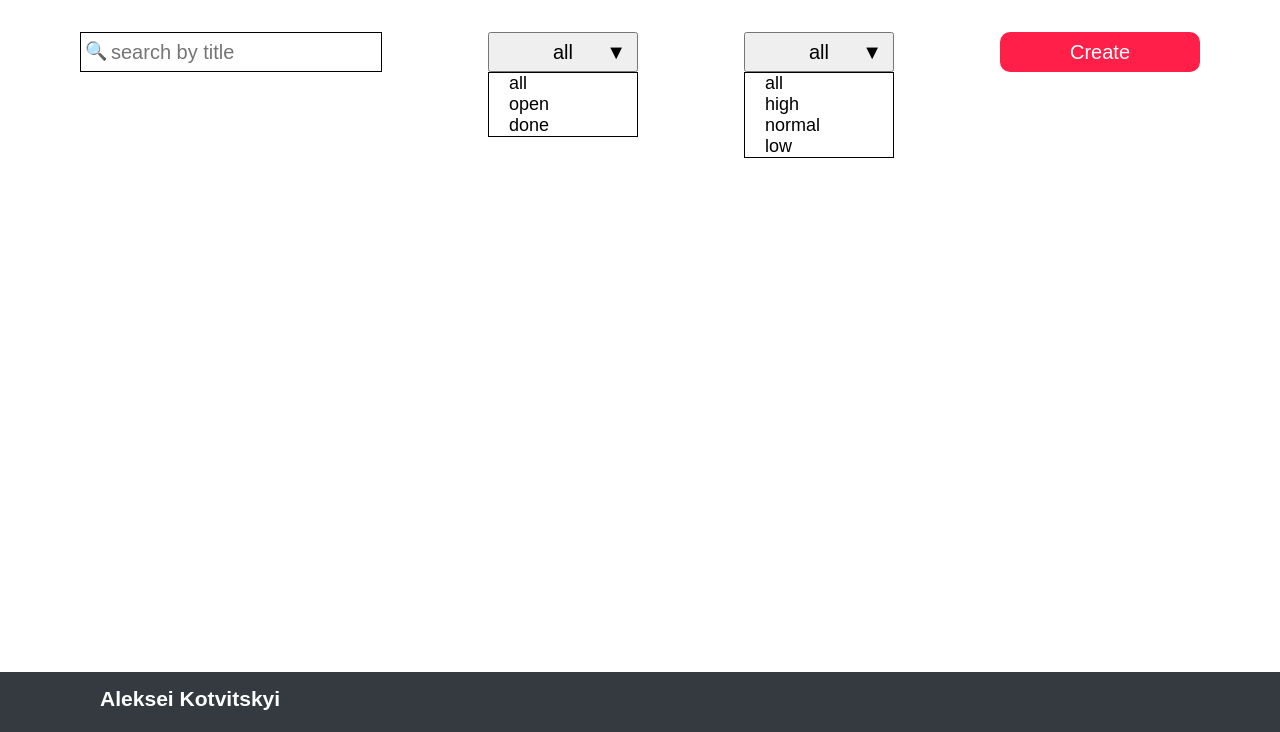
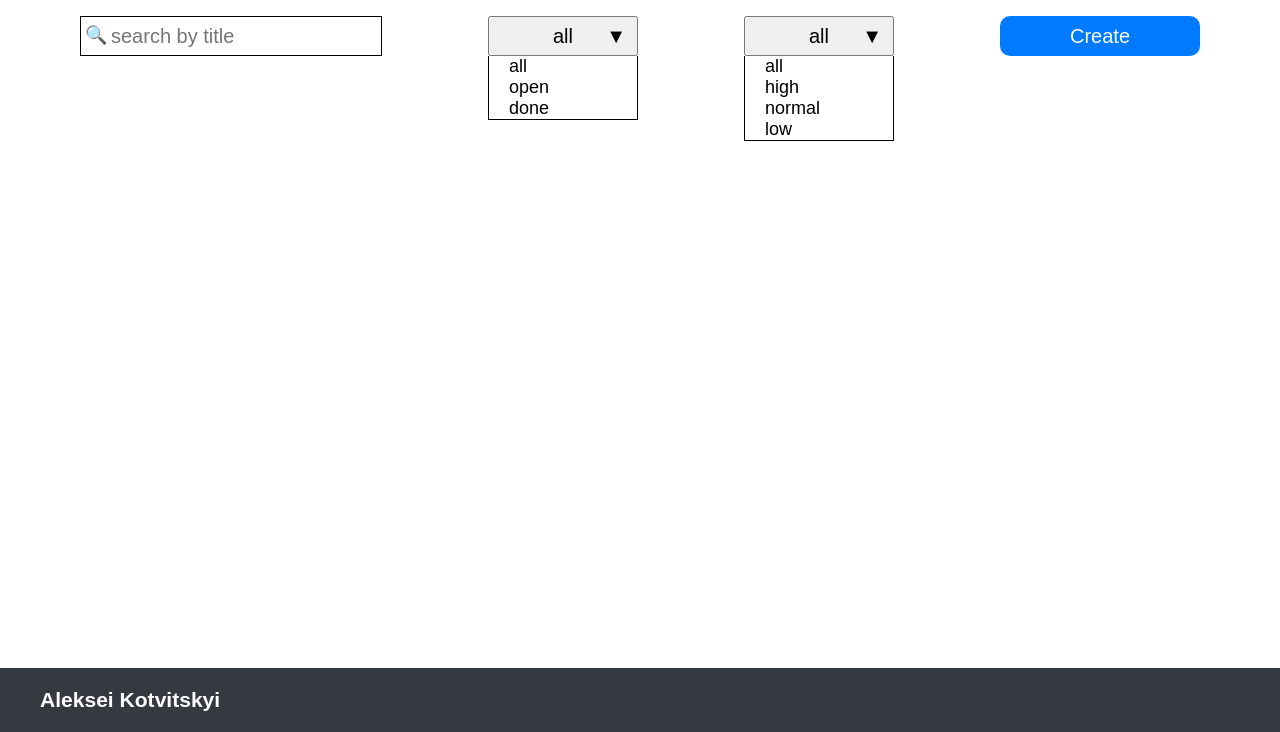
Before and after one commit to KotAleksei/js-band-test-task, a website built with webpack: page index.html in a window 1280 px wide. Shown: the part 68-800 px from the top of the page. Built offline with nearby package versions, Linux system fonts and the light colour scheme.

Commit message:
change styles for ToDo app

```diff
--- a/index.html
+++ b/index.html
@@ -8,10 +8,11 @@
 
 </head>
 <body>
-    <div class="backgroundTop"></div>
   <div id="todoApp">
+    <header>
       <h1 class="todoTitle">ToDo List</h1>
-
+    </header>
+    <main>
       <div class="headOfTodo">
         <label class="searchByTittle" >
             <input
@@ -20,6 +21,7 @@
               placeholder="search by title">
         </label>
 
+        <div class="dropdownList">
           <div class="markOfDoneList open">
             <button>all</button>
             <ul>
@@ -36,6 +38,7 @@
               <li>normal</li>
               <li>low</li>
             </ul>
+          </div>
         </div>
 
         <button class="btnGreateTodo">Сreate</button>
@@ -76,11 +79,11 @@
       </div>
 
       <ul class="todoList"></ul>
+    </main>
     <footer >
       <h3 class='footerTodoApp'>Aleksei Kotvitskyi</h3>
     </footer>
   </div>
-    <div class="backgroundBottom"></div>
 
     <script src="dist/main.js"></script>
 </body>
--- a/src/sorted.js
+++ b/src/sorted.js
@@ -14,17 +14,17 @@ const sortBy = {
 };
 
 function dropDown(elem) {
-  let TITLE_DROPDOWN = 'all';
+  let titleDropdownText = 'all';
   elem.addEventListener('click', (event) => {
-    TITLE_DROPDOWN = event.target.textContent;
-    elem.children[0].innerText = TITLE_DROPDOWN;
+    titleDropdownText = event.target.textContent;
+    elem.children[0].innerText = titleDropdownText;
 
     if(elem === markOfDoneList) {
-      sortBy.completed = TITLE_DROPDOWN;
+      sortBy.completed = titleDropdownText;
       sortedRender(sortBy);
     }
     if(elem === todosPriorityList) {
-      sortBy.priority = TITLE_DROPDOWN;
+      sortBy.priority = titleDropdownText;
       sortedRender(sortBy);
     }
     if(event.target.tagName === 'BUTTON'){
--- a/src/style.scss
+++ b/src/style.scss
@@ -1,7 +1,7 @@
 %dropdownEditTodoPseudo {
   position: absolute;
   content: '';
-  top: 25px;
+  top: 32px;
   border-bottom: 1px solid black;
   width: 18px;
   height: 10px;
@@ -14,22 +14,17 @@
   border: 1px solid gray;
   font-size: 17px;
   padding-left: 10px;
-}
-%background {
-  position: fixed;
-  width: 100vw;
-  height: 60px;
-  z-index: 2;
-  background-color: #343a40;
+  outline: none;
 }
 %titleAndFooter {
-  position: fixed;
-  z-index: 3;
-  padding-left: 60px;
-  padding-top: 10px;
-  margin-top: 0;
+  background-color: #343a40;
+  margin-bottom: 0;
   color: white;
+  padding-left: 40px;
+  height: 8vh;
+  line-height: 8vh;
 }
+
 * {
   box-sizing: border-box;
 }
@@ -39,28 +34,22 @@ html, body {
   font-family: Muli, sans-serif;
   font-size: 18px;
 }
-#todoApp {
+
+.todoTitle {
+  @extend %titleAndFooter;
+  margin-top: 0;
+}
+
+main {
   max-width: 1200px;
   margin: 0 auto;
-  margin-bottom: 100px;
+  min-height: calc(84vh - 20px);
 }
-.backgroundTop {
-  @extend %background;
-  top: 0;
-}
-.backgroundBottom {
-  @extend %background;
-  bottom: 0;
-}
+
 .headOfTodo {
   display: flex;
   justify-content: space-between;
-  margin: 100px 40px 90px;
-}
-
-.todoTitle {
-  @extend %titleAndFooter;
-  top: 0;
+  margin: 20px 40px 100px 40px;
 }
 
 .searchByTittle {
@@ -70,20 +59,26 @@ html, body {
     position: absolute;
     content: "🔍";
     left: 5px;
-    top: 8px;
+    top: 12px;
+    line-height: 14px;
   }
   > input {
     padding: 5px 5px 5px 30px;
     border: 1px solid black;
     height: 40px;
     font-size: 20px;
+    outline: none;
   }
+}
+.dropdownList {
+  display: flex;
+  flex-grow: 1;
+  justify-content: space-evenly;
 }
 
 .markOfDoneList,
 .todosPriority {
   width: 150px;
-
   position: relative;
   > button {
     width: 100%;
@@ -107,6 +102,7 @@ html, body {
     width: 150px;
     margin: 0;
     border: 1px solid black;
+    border-top: none;
     display: block;
     position: absolute;
     padding: 0;
@@ -126,7 +122,7 @@ html, body {
 /* ///////////////////////// */
 
 .btnGreateTodo {
-  background-color: #ff1f48;
+  background-color: #007bff;
   border: none;
   width: 200px;
   height: 40px;
@@ -136,12 +132,13 @@ html, body {
   font-size: 20px;
   &:hover {
     cursor: pointer;
-    background-color: #007bff;
+    background-color: #28a745;
     transition: 0.3s;
   }
 }
 
 .modalWindow {
+  display: none;
   &.show {
     display: block;
     position: fixed;
@@ -151,10 +148,7 @@ html, body {
     bottom: 0;
     right: 0;
     background-color: rgba(0, 0, 0, 0.8);
-    margin: 0;
-    padding: 0;
   }
-  display: none;
 }
 
 .createTodoContent {
@@ -180,7 +174,6 @@ html, body {
         > input {
           @extend %inputAndTextInModal;
           height: 35px;
-
         }
         > textarea {
           @extend %inputAndTextInModal;
@@ -253,6 +246,7 @@ html, body {
     background-color: #007bff;
     color: white;
     border: none;
+    outline: none;
     &:hover {
       cursor: pointer;
       background-color: red;
@@ -263,11 +257,6 @@ html, body {
         background-color: green;
       }
     }
-  // > button.saveTodo {
-  //   &:hover {
-  //     background-color: green;
-  //   }
-  // }
   }
 }
 
@@ -280,7 +269,7 @@ html, body {
   justify-content: flex-start;
   list-style: none;
   flex-wrap: wrap;
-  margin-bottom: 80px;
+  margin-bottom: 50px;
 }
 
 .todoItem {
@@ -290,41 +279,50 @@ html, body {
     display: block;
     position: relative;
     border: 1px solid black;
-    width: 300px;
+    width: 250px;
     height: 300px;
     margin-bottom: 20px;
     margin-right: 40px;
     word-wrap: break-word;
-    // overflow: auto;
+  }
+  &.done {
+    background-color: rgba(40, 167, 69, 0.8);
+
+      button {
+        background-color: #28a745;
+      }
   }
   &.done::before {
     position: absolute;
-    content: "🗹";
+    content: "✔";
     top: -5px;
     right: 0px;
     background-color: white;
     height: 14px;
+    width: 14px;
+    line-height: 14px;
     transform: scale(1.4);
     color: green;
+    border: 1px solid green;
   }
   > h2 {
     padding-left: 20px;
     height: 50px;
     overflow: auto;
+    font-size: 18px;
   }
   > p {
     padding-left: 20px;
     height: 140px;
     overflow: auto;
   }
-
 }
 
 .todoFotter {
   position: absolute;
   display: flex;
   justify-content: space-around;
-  bottom: 20px;
+  bottom: 30px;
   width: 100%;
   height: 28px;
 }
@@ -332,8 +330,8 @@ html, body {
 .todoPriority {
   border: 3px dashed black;
   border-radius: 10px;
-  padding: 10px;
-  padding-top: 0px;
+  padding: 15px;
+  line-height: 0;
 }
 
 .dropdownEditTodo {
@@ -344,7 +342,7 @@ html, body {
     background-color: white;
     border: 1px solid black;
     border-radius: 10px;
-    height: 28px;
+    height: 36px;
     outline: none;
     &:hover {
       cursor: pointer;
@@ -356,7 +354,7 @@ html, body {
     > ul {
       display: block;
       position: absolute;
-      top: 40px;
+      top: 46px;
       left: -40px;
       list-style: none;
       width: 80px;
@@ -389,19 +387,20 @@ html, body {
 
 .footerTodoApp {
   @extend %titleAndFooter;
-  bottom: 0;
-  margin-top: 20px;
+  margin: 0;
 }
 
-@media (max-width: 850px) {
+@media (max-width: 900px) {
   .headOfTodo {
     flex-direction: column;
     align-items: center;
     .markOfDoneList {
       margin-top: 20px;
+      margin-right: 10px;
     }
     .todosPriority {
-      margin-top: 70px;
+      margin-top: 20px;
+      margin-left: 10px;
     }
     .btnGreateTodo {
       margin-top: 100px;
```
Also changed, not shown: README.md, dist/main.js. Lines whose indentation alone changed are shown as unchanged.
